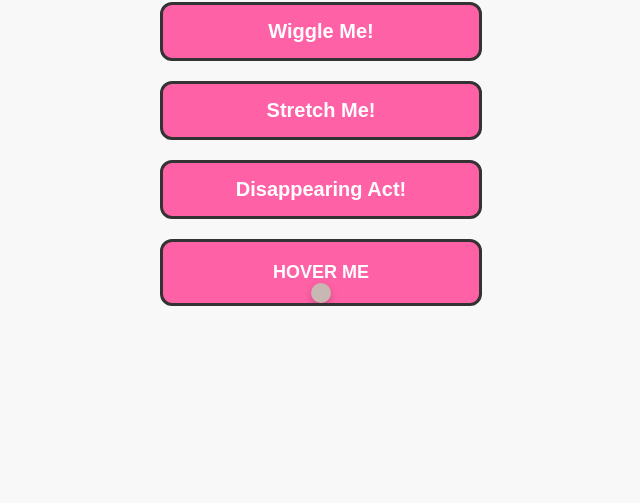
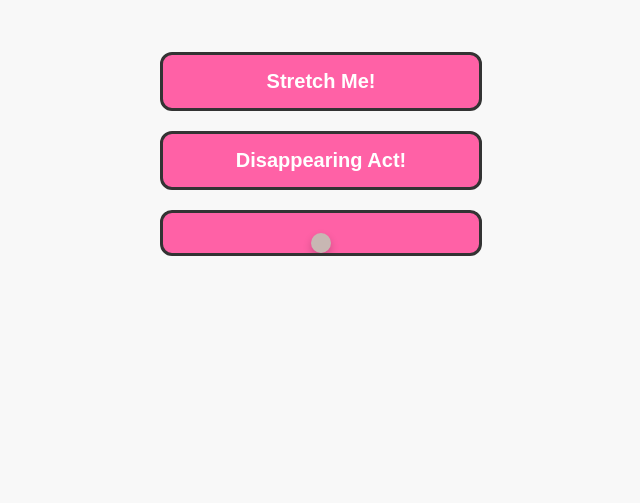
Before and after one commit to AbdullahAljammal/calculator, a plain HTML site: page index.html in a window 1280 px wide. Shown: the part 297-800 px from the top of the page, without its empty margins (319-959 px from the left). Drawn offline with Linux system fonts and the light colour scheme.

Commit message:
Initial commit with project files

```diff
--- a/index.html
+++ b/index.html
@@ -10,13 +10,12 @@
   <div class="container">
     <h1>Funky Animations!</h1>
 
-    <button class="funky-btn button3">Wiggle Me!</button>
     <button class="funky-btn button4">Stretch Me!</button>
     <button class="funky-btn button5">Disappearing Act!</button>
     <button class="crazy-button">
 
       <div class="ball"></div>
-      Hover Me
+
   </button>
 
   </div>
```
